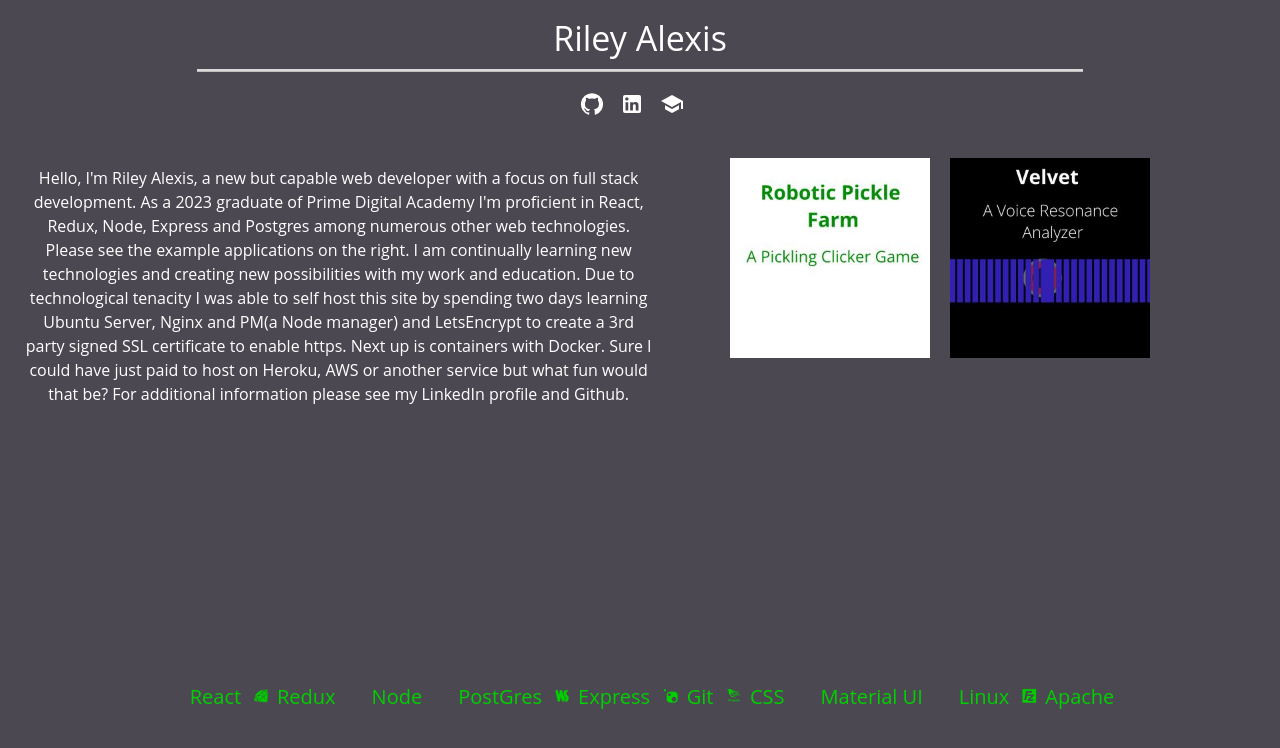
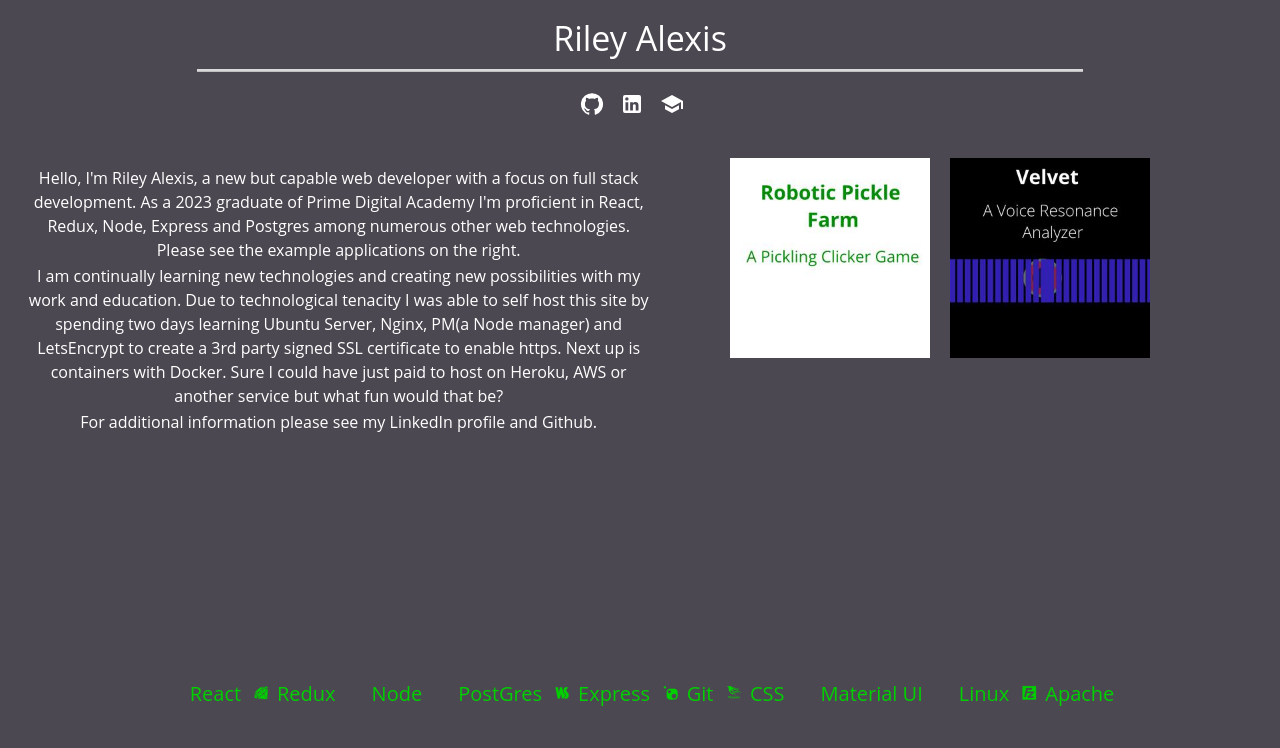
Before and after one commit to RileyAlexis/portfolio, a React (Create React App) app: page / in a window 1280 px wide. Shown: the top 748 px of the page. Built offline with nearby package versions, Linux system fonts and the light colour scheme.

Commit message:
text layout tweaks

```diff
--- a/src/components/AboutPara.jsx
+++ b/src/components/AboutPara.jsx
@@ -5,13 +5,23 @@ function AboutPara({ showPara }) {
     return (
         <Paper elevation={0}>
             {showPara === 'bio' &&
-                < Typography textAlign={"center"} variant="body1" style={{ height: '500px', overflow: 'hidden' }}>
-                    Hello, I'm Riley Alexis, a new but capable web developer with a focus on full stack development. As a 2023 graduate of Prime Digital Academy I'm proficient in React, Redux, Node, Express and Postgres among numerous other web technologies. Please see the example applications on the right.
-
-                    I am continually learning new technologies and creating new possibilities with my work and education. Due to technological tenacity I was able to self host this site by spending two days learning Ubuntu Server, Nginx and PM(a Node manager) and LetsEncrypt to create a 3rd party signed SSL certificate to enable https. Next up is containers with Docker.  Sure I could have just paid to host on Heroku, AWS or another service but what fun would that be?
-
-                    For additional information please see my LinkedIn profile and Github.
-                </Typography>
+                <div style={{ height: '500px', overflow: 'hidden' }}>
+                    < Typography textAlign={"center"} variant="body1" >
+                        Hello, I'm Riley Alexis, a new but capable web developer with a focus on full stack development.
+                        As a 2023 graduate of Prime Digital Academy I'm proficient in React, Redux, Node, Express and Postgres
+                        among numerous other web technologies. Please see the example applications on the right.
+                    </Typography>
+                    < Typography textAlign={"center"} variant="body1">
+                        I am continually learning new technologies and creating new possibilities with my work and education.
+                        Due to technological tenacity I was able to self host this site by spending two days learning Ubuntu Server,
+                        Nginx, PM(a Node manager) and LetsEncrypt to create a 3rd party signed SSL certificate to enable https. Next up
+                        is containers with Docker.  Sure I could have just paid to host on Heroku, AWS or another service but what fun
+                        would that be?
+                    </Typography>
+                    < Typography textAlign={"center"} variant="body1">
+                        For additional information please see my LinkedIn profile and Github.
+                    </Typography>
+                </div>
             }
 
             {
```
